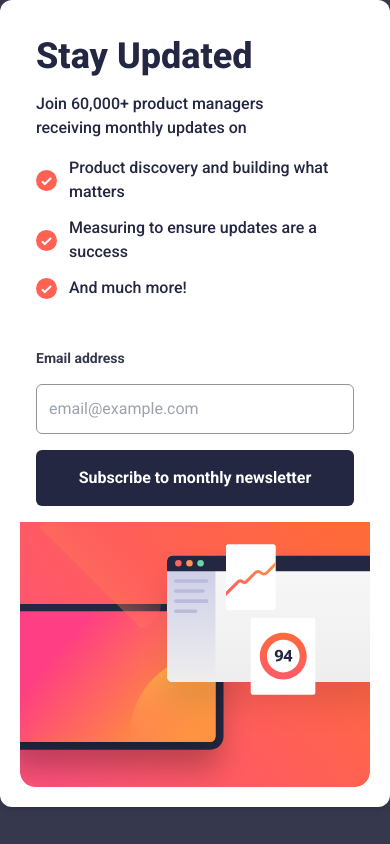
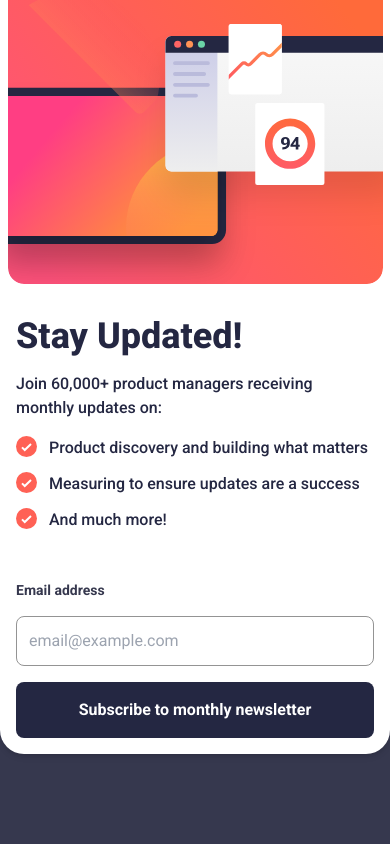
Before and after one commit to MIKOXO/Newsletter-signup-page, a React (Vite) app: page / in a window 390 px wide. Built offline with nearby package versions, Linux system fonts and the light colour scheme.

Commit message:
Mobile layout edited

```diff
--- a/src/App.jsx
+++ b/src/App.jsx
@@ -1,51 +1,51 @@
 import React from "react";
 import illustrationDesktop from "./assets/illustration-sign-up-desktop.svg";
-import illustrationTablet from "./assets/illustration-sign-up-tablet.svg";
+// import illustrationTablet from "./assets/illustration-sign-up-tablet.svg";
 import illustrationMobile from "./assets/illustration-sign-up-mobile.svg";
 import iconList from "./assets/icon-list.svg";
 
 const App = () => {
   return (
-    <main className="mx-auto container flex flex-col justify-center items-center bg-White rounded-xl shadow-md max-w-[1000px]">
-      <div className="flex flex-col md:flex-row  gap-4 p-5">
+    <main className="mx-auto container flex flex-col justify-center items-center bg-White rounded-b-3xl lg:rounded-3xl shadow-md max-w-[1000px]">
+      <div className="flex flex-col-reverse max-lg:items-center md:flex-row gap-4 md:p-4">
         {/* Main content */}
-        <div className="flex flex-col  md:p-16 px-4 md:order-1">
-          <h1 className="text-4xl lg:text-5xl font-extrabold my-4 text-Blue800">
-            Stay Updated
+        <div className="flex flex-col md:p-16 px-4 md:order-1">
+          <h1 className="text-4xl lg:text-6xl font-extrabold my-4 text-Blue800">
+            Stay Updated!
           </h1>
           <p className="font-medium text-Blue800 w-[85%]">
-            Join 60,000+ product managers receiving monthly updates on
+            Join 60,000+ product managers receiving monthly updates on:
           </p>
 
           <div className="flex flex-col gap-3 my-4 text-Blue800 font-medium">
-            <div className="flex items-center gap-3">
+            <div className="flex items-center max-sm:items-start gap-3">
               <img src={iconList} alt="List icon" />
               <p>Product discovery and building what matters</p>
             </div>
-            <div className="flex items-center gap-3">
+            <div className="flex items-center max-sm:items-start gap-3">
               <img src={iconList} alt="List icon" />
               <p>Measuring to ensure updates are a success</p>
             </div>
-            <div className="flex items-center gap-3">
+            <div className="flex items-center max-sm:items-start gap-3">
               <img src={iconList} alt="List icon" />
               <p>And much more!</p>
             </div>
           </div>
 
-          <form className="flex flex-col gap-4 mt-8">
+          <form className="flex flex-col gap-4 mt-8 max-md:mb-4">
             <label htmlFor="email" className="font-bold text-Blue700 text-sm">
               Email address
             </label>
             <input
               type="email"
               placeholder="email@example.com"
-              className="p-3 border border-Grey rounded-md focus:outline-none focus:text-Blue800 focus:ring-1 focus:ring-Blue800"
+              className="p-3 border border-Grey rounded-lg focus:outline-none focus:text-Blue800 focus:ring-1 focus:ring-Blue800"
             />
 
             {/* Animated button */}
             <button
               type="submit"
-              className="relative group font-bold bg-Blue800 text-White p-4 rounded-md hover:bg-gradient-to-r from-[#ff5279] via-[#ff6155] to-[#ff7c4d] transition-all duration-300 ease-in-out hover:shadow-lg hover:shadow-[#ff5279]/50 "
+              className="relative group font-bold bg-Blue800 text-White p-4 rounded-lg hover:bg-gradient-to-r from-[#ff5279] via-[#ff6155] to-[#ff7c4d] transition-all duration-300 ease-in-out hover:shadow-lg hover:shadow-[#ff5279]/50 "
             >
               {/* top blur (pinkish) */}
               <span className="absolute top-0 left-0 w-full h-2 bg-[#ff5279] blur-lg opacity-0 transition-opacity duration-300 group-hover:opacity-100"></span>
@@ -64,14 +64,9 @@ const App = () => {
             className="block md:hidden"
           />
           <img
-            src={illustrationTablet}
-            alt="Tablet illustration"
-            className="hidden md:block lg:hidden"
-          />
-          <img
             src={illustrationDesktop}
             alt="Desktop illustration"
-            className="hidden lg:block"
+            className="hidden md:block"
           />
         </div>
       </div>
```
